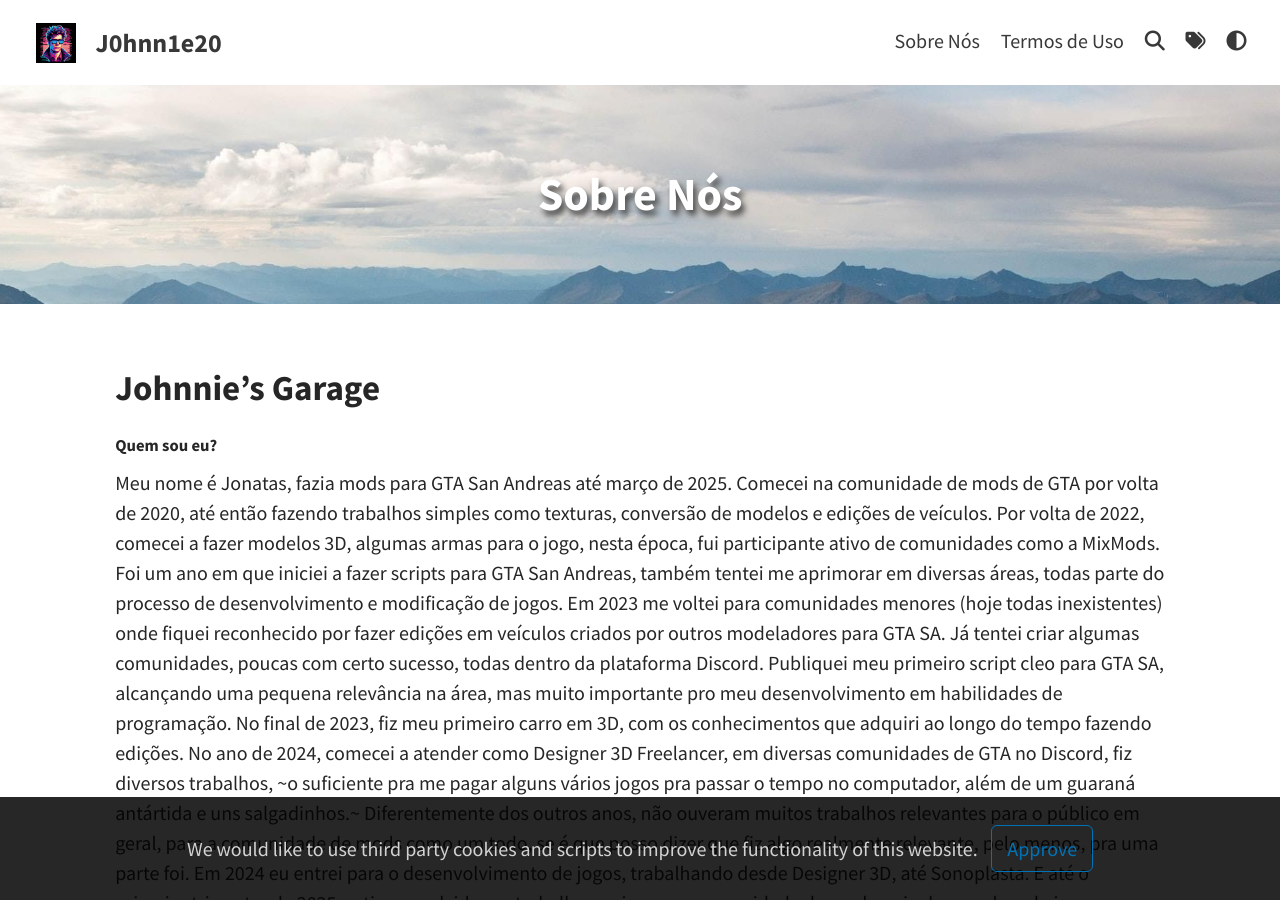
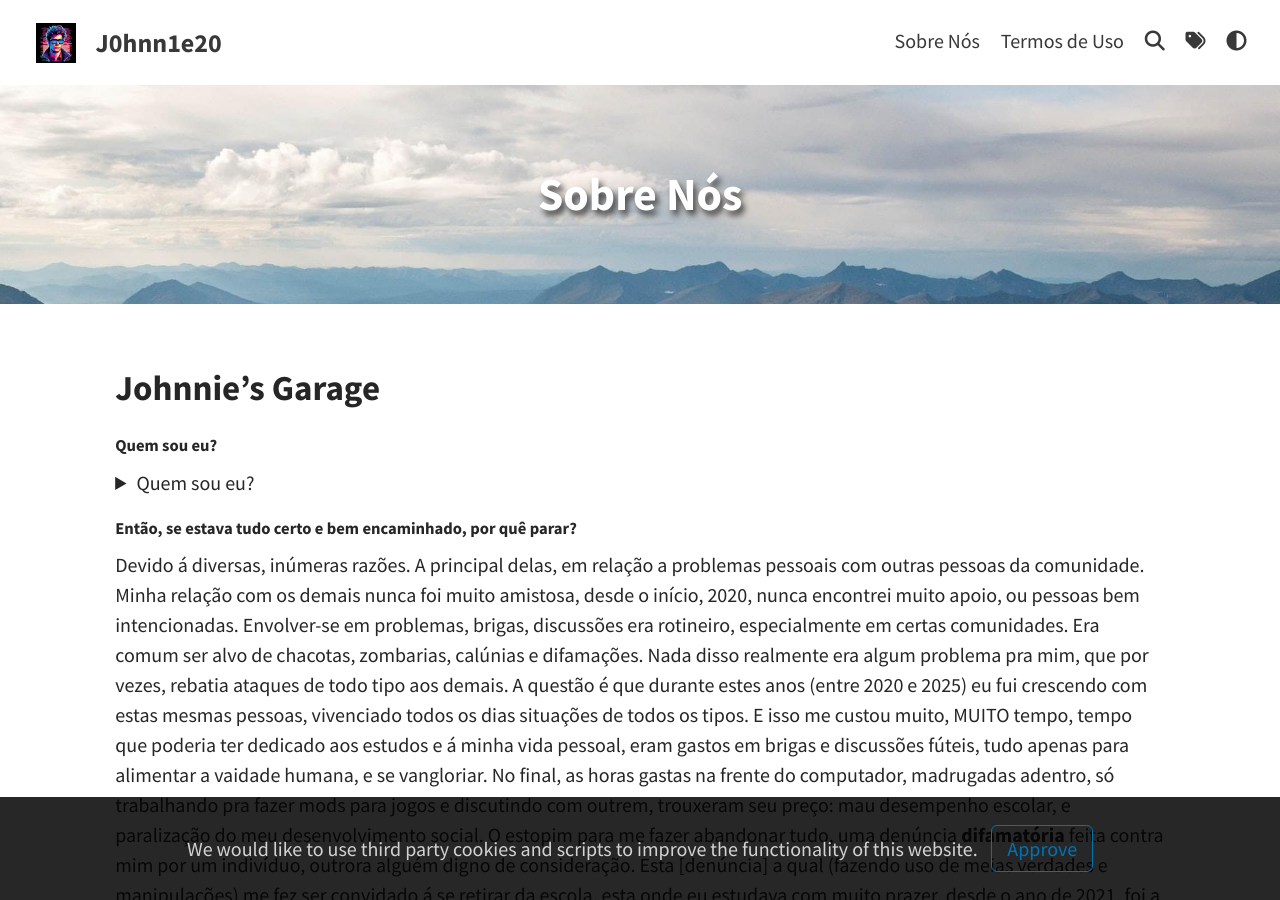
Before and after one commit to j0hnn1e20/j0hnn1e20.github.io, a Jekyll site: the page built from pages/about.md, in a window 1280 px wide and 900 px high. Built offline with Jekyll 4.4.1, drawn with Linux system fonts in a browser that asks for light colours; a script that is not in the unit is left out.

Commit message:
Update about.md

```diff
--- a/pages/about.md
+++ b/pages/about.md
@@ -11,9 +11,11 @@
 ## Johnnie's Garage
 
 ##### Quem sou eu?
-
+ <details><summary>Quem sou eu?</summary>
 Meu nome é Jonatas, fazia mods para GTA San Andreas até março de 2025. Comecei na comunidade de mods de GTA por volta de 2020, até então fazendo trabalhos simples como texturas, conversão de modelos e edições de veículos. Por volta de 2022, comecei a fazer modelos 3D, algumas armas para o jogo, nesta época, fui participante ativo de comunidades como a MixMods. Foi um ano em que iniciei a fazer scripts para GTA San Andreas, também tentei me aprimorar em diversas áreas, todas parte do processo de desenvolvimento e modificação de jogos. Em 2023 me voltei para comunidades menores (hoje todas inexistentes) onde fiquei reconhecido por fazer edições em veículos criados por outros modeladores para GTA SA. Já tentei criar algumas comunidades, poucas com certo sucesso, todas dentro da plataforma Discord. Publiquei meu primeiro script cleo para GTA SA, alcançando uma pequena relevância na área, mas muito importante pro meu desenvolvimento em habilidades de programação. No final de 2023, fiz meu primeiro carro em 3D, com os conhecimentos que adquiri ao longo do tempo fazendo edições. No ano de 2024, comecei a atender como Designer 3D Freelancer, em diversas comunidades de GTA no Discord, fiz diversos trabalhos, ~o suficiente pra me pagar alguns vários jogos pra passar o tempo no computador, além de um guaraná antártida e uns salgadinhos.~
 Diferentemente dos outros anos, não ouveram muitos trabalhos relevantes para o público em geral, para a comunidade de mods como um todo, se é que posso dizer que fiz algo realmente relevante, pelo menos, pra uma parte foi. Em 2024 eu entrei para o desenvolvimento de jogos, trabalhando desde Designer 3D, até Sonoplasta. E até o primeiro trimestre de 2025, estive envolvido em trabalhos, seja com a comunidade de mods, seja desenvolvendo jogos, ou os trabalhos de designer freelancer que fazia, a tendência era, (quem sabe?) fazer uma carreira como profissional em Design e desenvolvimento de jogos.
+
+</details>
 
 ##### Então, se estava tudo certo e bem encaminhado, por quê parar?
 
```
